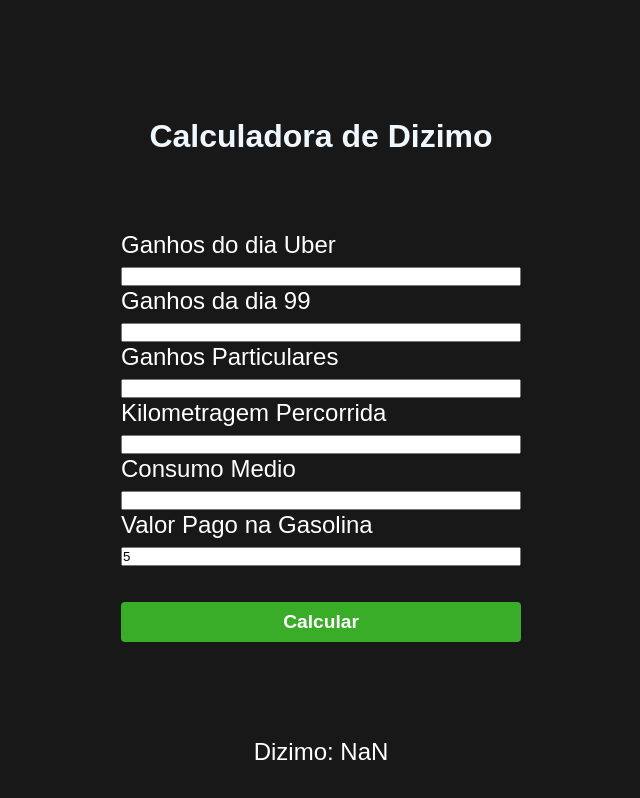
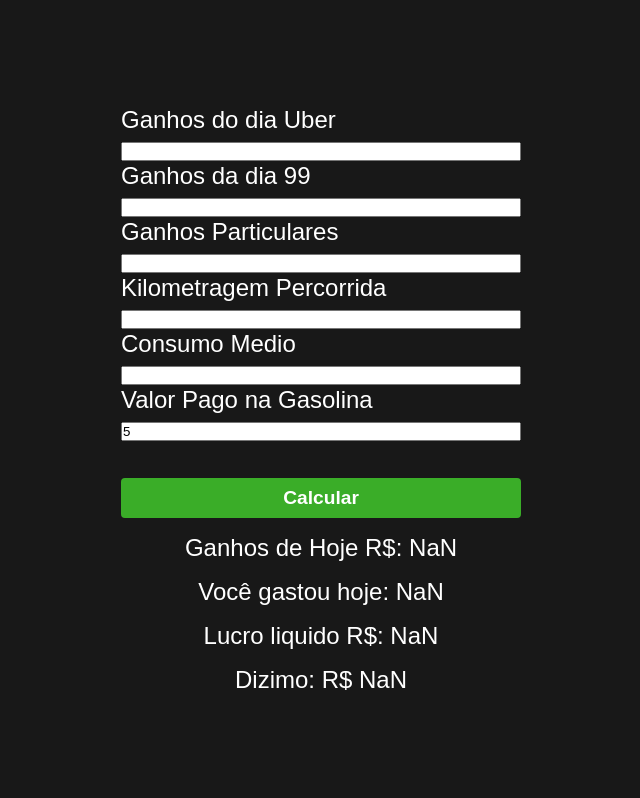
Before and after one commit to DevDouglasFigueiredo/calculator-uber, a plain HTML site: page index.html in a window 1280 px wide. Both pictures are taken after typing "5" into the empty fields and a click on the button "Calcular". Shown: the whole page, without its empty margins (319-959 px from the left). Drawn offline with Linux system fonts and the light colour scheme.

Commit message:
add valores diarios

```diff
--- a/calculator.js
+++ b/calculator.js
@@ -9,7 +9,11 @@
     let earningsToday = valueFromUber + valueFrom99 + valueFromParticular;
     let litersSpent = km_traveled / average;
     let valueSpentFuel = litersSpent * priceLiterFuel;
-    let Total = (earningsToday - valueSpentFuel) * 0.10;
+    let profit = earningsToday - valueSpentFuel;
+    let total = profit * 0.10;
 
-    document.getElementById("resultado").innerText = "Dizimo: " + Total.toFixed(2);
+    document.getElementById("earnings_today").innerText = "Ganhos de Hoje R$: " + earningsToday.toFixed(2);
+    document.getElementById("valueSpentFuelToday").innerText = "Você gastou hoje: " + valueSpentFuel.toFixed(2);
+    document.getElementById("profit").innerText = "Lucro liquido R$: " + profit.toFixed(2);
+    document.getElementById("resultado").innerText = "Dizimo: R$ " + total.toFixed(2);
 }
--- a/index.html
+++ b/index.html
@@ -9,7 +9,7 @@
     <title>Document</title>
 </head>
 <header>
-    <h1 class="Title">Calculadora de Dizimo</h1>
+    <!-- <h1 class="Title">Calculadora de Dizimo</h1> -->
 </header>
 <body>
     <main class="container__input">
@@ -37,6 +37,9 @@
                 <input type="number">
          </span>
         <button id="button" class="button__cta" onclick="calculate()">Calcular</button>
+    <div id="earnings_today"></div>
+    <div id="valueSpentFuelToday"></div>
+    <div id="profit"></div>
     <div id="resultado"></div>
     </main>
     <script src="calculator.js"></script>
--- a/style.css
+++ b/style.css
@@ -124,9 +124,26 @@
     opacity: 1;
 }
 
-#resultado {
-    margin-top: 1rem;
-    padding-top: 5rem;
+#earnings_today {
+    padding-top: 1rem;
     display: flex;
     justify-content: center;
 }
+
+#resultado {
+    padding-top: 1rem;
+    display: flex;
+    justify-content: center;
+}
+
+#profit {
+    padding-top: 1rem;
+    display: flex;
+    justify-content: center;
+}
+
+#valueSpentFuelToday{
+    padding-top: 1rem;
+    display: flex;
+    justify-content: center;
+}
```
